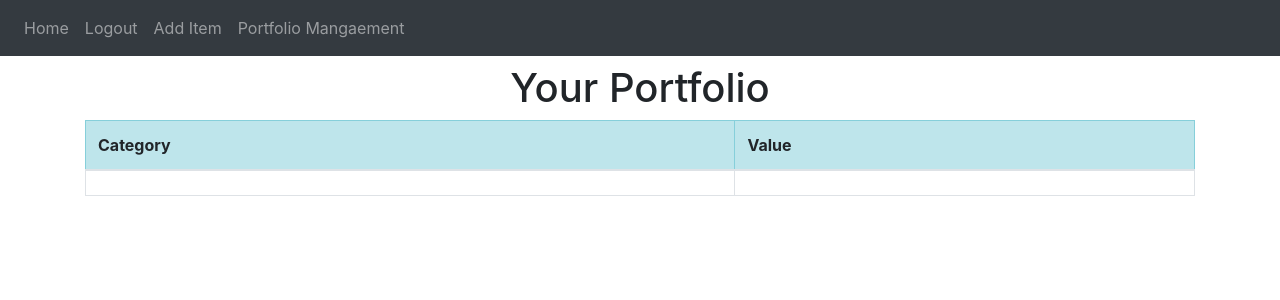
After one commit to SaumyaKhati/EasyMoney, a Flask app: page /portfolio in a window 1280 px wide. The commit adds this page. Shown: the top 300 px of the page. Run offline with Flask 2, Linux system fonts and the light colour scheme; a user stored in the database is signed in; lists and menus that the app fills with data are empty; some libraries are stand-ins or nearby versions.

Commit message:
Add portfolio section

```diff
--- a/website/__init__.py
+++ b/website/__init__.py
@@ -20,7 +20,7 @@ def create_app():
     app.register_blueprint(auth, url_prefix='/')
 
     # Create the database.
-    from .models import User, Transaction
+    from .models import User, Transaction, Portfolio
     create_database(app)
 
     login_manager = LoginManager()
--- a/website/templates/base.html
+++ b/website/templates/base.html
@@ -28,6 +28,7 @@
                     <a class="nav-item nav-link" id="home" href="/">Home</a>
                     <a class="nav-item nav-link" id="logout" href="/logout">Logout</a>
                     <a class="nav-item nav-link" id="add" href="/add">Add Item</a>
+                    <a class="nav-item nav-link" id="portfolio" href="/portfolio">Portfolio Mangaement</a>
                 {% else %}
                     <a class="nav-item nav-link" id="register" href="/register">Register</a>
                     <a class="nav-item nav-link" id="login" href="/login">Login</a>
--- a/website/templates/home.html
+++ b/website/templates/home.html
@@ -2,7 +2,7 @@
 {% block title %}Home{% endblock %}
 
 {% block content %}
-    <h1 class="text-center">Monthly Transactions</h1>
+    <h1 class="text-center">Transactions</h1>
     <table class="table table-bordered">
         <thead>
             <tr class="table-info">
--- /dev/null
+++ b/website/templates/portfolio.html
@@ -0,0 +1,19 @@
+{% extends "base.html" %}
+{% block title %}Portfolio{% endblock %}
+
+{% block content %}
+    <h1 class="text-center">Your Portfolio</h1>
+    <table class="table table-bordered">
+        <thead>
+            <tr class="table-info">
+                <th scope="col">Category</th>
+                <th scope="col">Value</th>
+            </tr>
+        </thead>
+        <tbody>
+            <tr>
+                <td></td>
+            </tr>
+        </tbody>
+    </table>
+{% endblock %}
--- a/website/views.py
+++ b/website/views.py
@@ -13,6 +13,11 @@ views = Blueprint('views', __name__)
 def home():
     transactions = db.session.query(Transaction).filter_by(user_id=current_user.id).order_by(desc(Transaction.date))
     return render_template("home.html", user=current_user, transactions=transactions)
+
+@views.route('/portfolio')
+@login_required
+def portfolio():
+    return render_template('portfolio.html', user=current_user)
 
 @views.route('/add', methods=['GET', 'POST'])
 @login_required
```
Also changed, not shown: website/models.py (+8 -0 lines), website/database.db.
